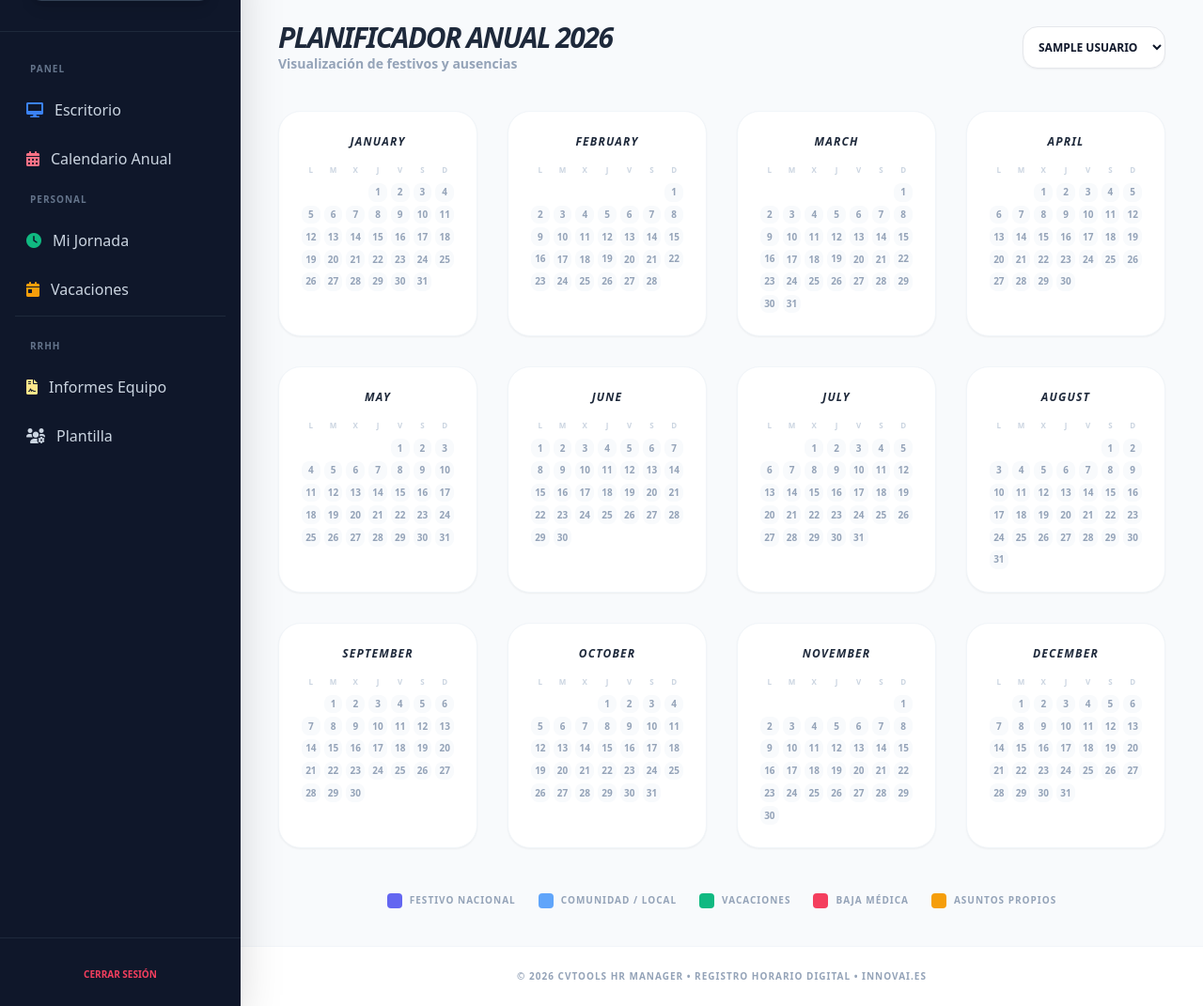
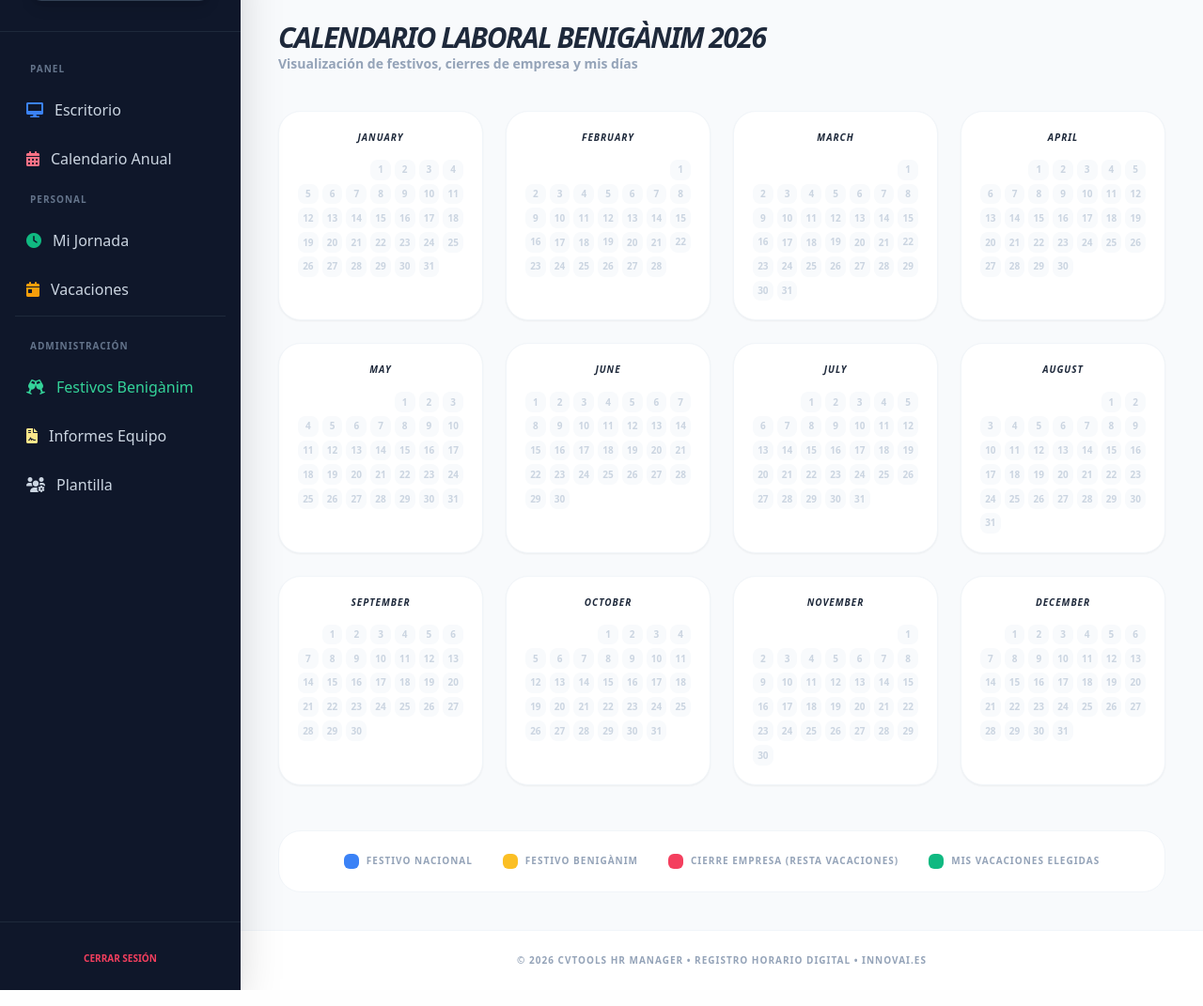
Before and after one commit to Pablo2vbng/AppRegistroHorario, a PHP site: page /index.php?p=calendario_anual in a window 1280 px wide. Shown: the part 83-1154 px from the top of the page at 94% size. Run offline with PHP 8.4, Linux system fonts and the light colour scheme; the visitor is signed in with stand-in values (Sample User, id 1); tables that the repository leaves empty or names only in its code hold one stand-in row (values such as "Sample post"); some libraries are stand-ins or nearby versions.

Commit message:
calendario anual

```diff
--- a/index.php
+++ b/index.php
@@ -1,10 +1,6 @@
 <?php
-/**
- * ARCHIVO PRINCIPAL - ENRUTADOR CVTools
- */
 require_once 'config/config.php';
 
-// 1. LÓGICA DE LOGIN
 if ($_SERVER['REQUEST_METHOD'] == 'POST' && isset($_POST['email'])) {
     $email = $_POST['email']; $pass = $_POST['password'];
     $stmt = $pdo->prepare("SELECT * FROM usuarios WHERE email = ?");
@@ -28,12 +24,10 @@ include 'views/layout_header.php';
 switch ($p) {
     case 'dashboard': include 'views/dashboard.php'; break;
     case 'empleados': if($_SESSION['rol'] == 'admin') include 'views/rrhh/empleados.php'; break;
-    case 'empleado_detalle': if($_SESSION['rol'] == 'admin') include 'views/rrhh/empleado_detalle.php'; break;
-    case 'calendario_anual': include 'views/calendario_anual.php'; break; // RUTA PARA TODOS
+    case 'gestion_festivos': if($_SESSION['rol'] == 'admin') include 'views/rrhh/festivos.php'; break; // NUEVA
+    case 'calendario_anual': include 'views/calendario_anual.php'; break;
     case 'informes_equipo': if($_SESSION['rol'] == 'admin') include 'views/rrhh/informes_equipo.php'; break;
     case 'gestion_ausencias': if($_SESSION['rol'] == 'admin') include 'views/rrhh/ausencias.php'; break;
-    case 'estadisticas': if($_SESSION['rol'] == 'admin') include 'views/rrhh/estadisticas.php'; break;
-    case 'informe_legal': if($_SESSION['rol'] == 'admin') include 'views/rrhh/informe_legal.php'; break;
     case 'jornada': include 'views/jornada.php'; break;
     case 'solicitudes': include 'views/solicitudes.php'; break;
     case 'documentos': include 'views/documentos.php'; break;
--- a/views/calendario_anual.php
+++ b/views/calendario_anual.php
@@ -2,77 +2,56 @@
 $anio = isset($_GET['anio']) ? $_GET['anio'] : date('Y');
 $userId = ($_SESSION['rol'] == 'admin' && isset($_GET['user_id'])) ? $_GET['user_id'] : $_SESSION['usuario_id'];
 
-// 1. Obtener Festivos
+// 1. Obtener Festivos y Cierres
 $stmtF = $pdo->prepare("SELECT * FROM festivos WHERE YEAR(fecha) = ?");
 $stmtF->execute([$anio]);
 $festivos = $stmtF->fetchAll(PDO::FETCH_GROUP|PDO::FETCH_UNIQUE|PDO::FETCH_ASSOC);
 
-// 2. Obtener Ausencias Aprobadas del empleado
+// 2. Obtener Ausencias del empleado
 $stmtA = $pdo->prepare("SELECT * FROM ausencias WHERE usuario_id = ? AND estado = 'aprobado' AND (YEAR(fecha_inicio) = ? OR YEAR(fecha_fin) = ?)");
 $stmtA->execute([$userId, $anio, $anio]);
 $ausencias = $stmtA->fetchAll();
-
-// 3. Obtener lista de empleados para filtro Admin
-$usuarios = $pdo->query("SELECT id, nombre FROM usuarios ORDER BY nombre ASC")->fetchAll();
 ?>
 
 <div class="max-w-7xl mx-auto">
-    <div class="flex flex-col md:flex-row justify-between items-center mb-10 gap-6">
-        <div>
-            <h1 class="text-3xl font-black text-slate-800 uppercase italic tracking-tighter">Planificador Anual <?php echo $anio; ?></h1>
-            <p class="text-slate-400 font-bold text-sm">Visualización de festivos y ausencias</p>
-        </div>
-
-        <?php if($_SESSION['rol'] == 'admin'): ?>
-        <form method="GET" class="flex gap-2">
-            <input type="hidden" name="p" value="calendario_anual">
-            <select name="user_id" onchange="this.form.submit()" class="bg-white border p-3 rounded-2xl font-bold text-xs uppercase shadow-sm">
-                <?php foreach($usuarios as $u): ?>
-                    <option value="<?php echo $u['id']; ?>" <?php echo ($userId == $u['id'])?'selected':''; ?>><?php echo $u['nombre']; ?></option>
-                <?php endforeach; ?>
-            </select>
-        </form>
-        <?php endif; ?>
+    <div class="mb-10 text-center md:text-left">
+        <h1 class="text-3xl font-black text-slate-800 uppercase italic tracking-tighter">Calendario Laboral Benigànim <?php echo $anio; ?></h1>
+        <p class="text-slate-400 font-bold text-sm">Visualización de festivos, cierres de empresa y mis días</p>
     </div>
 
-    <!-- REJILLA DE MESES -->
-    <div class="grid grid-cols-1 md:grid-cols-2 lg:grid-cols-3 xl:grid-cols-4 gap-8">
+    <div class="grid grid-cols-1 md:grid-cols-2 lg:grid-cols-4 gap-6">
         <?php for($m=1; $m<=12; $m++):
-            $nombreMes = date('F', mktime(0, 0, 0, $m, 1));
             $primerDia = date('N', strtotime("$anio-$m-01"));
             $diasMes = date('t', strtotime("$anio-$m-01"));
         ?>
-        <div class="bg-white rounded-3xl shadow-sm border border-slate-100 p-6">
-            <h3 class="text-center font-black uppercase italic text-slate-800 mb-4 tracking-widest text-xs"><?php echo $nombreMes; ?></h3>
-
-            <div class="grid grid-cols-7 gap-1 text-[8px] text-center font-black text-slate-300 mb-2 uppercase">
-                <span>L</span><span>M</span><span>X</span><span>J</span><span>V</span><span>S</span><span>D</span>
-            </div>
-
+        <div class="bg-white rounded-3xl shadow-sm border border-slate-100 p-5">
+            <h3 class="text-center font-black uppercase text-slate-800 mb-4 text-[10px] tracking-widest italic"><?php echo date('F', mktime(0,0,0,$m,1)); ?></h3>
             <div class="grid grid-cols-7 gap-1">
                 <?php for($i=1; $i<$primerDia; $i++) echo '<div></div>'; ?>
-
                 <?php for($dia=1; $dia<=$diasMes; $dia++):
                     $fechaC = sprintf("%s-%02d-%02d", $anio, $m, $dia);
+                    $clase = "bg-slate-50 text-slate-300";
+                    $label = "";
 
-                    $clase = "bg-slate-50 text-slate-400";
-                    $tooltip = "";
-
-                    // ¿Es Festivo?
+                    // LÓGICA DE COLORES
                     if(isset($festivos[$fechaC])) {
-                        $clase = ($festivos[$fechaC]['tipo'] == 'nacional') ? "bg-indigo-500 text-white" : "bg-blue-400 text-white";
-                        $tooltip = $festivos[$fechaC]['nombre'];
+                        $f = $festivos[$fechaC];
+                        if($f['descuenta_vacaciones']) {
+                            $clase = "bg-rose-500 text-white shadow-lg shadow-rose-100"; // CIERRE EMPRESA
+                            $label = $f['nombre'];
+                        } else {
+                            $clase = ($f['tipo'] == 'local') ? "bg-amber-400 text-white" : "bg-blue-500 text-white"; // FESTIVOS GRATIS
+                            $label = $f['nombre'];
+                        }
                     }
 
-                    // ¿Es Ausencia?
-                    foreach($ausencias as $a) {
-                        if($fechaC >= $a['fecha_inicio'] && $fechaC <= $a['fecha_fin']) {
-                            $clase = ($a['tipo'] == 'vacaciones') ? "bg-emerald-500 text-white" : "bg-rose-500 text-white";
-                            if($a['tipo'] == 'personal') $clase = "bg-amber-500 text-white";
+                    foreach($ausencias as $aus) {
+                        if($fechaC >= $aus['fecha_inicio'] && $fechaC <= $aus['fecha_fin']) {
+                            $clase = "bg-emerald-500 text-white shadow-lg shadow-emerald-100"; // MIS VACACIONES
                         }
                     }
                 ?>
-                    <div title="<?php echo $tooltip; ?>" class="aspect-square flex items-center justify-center rounded-lg text-[10px] font-black transition-all hover:scale-110 <?php echo $clase; ?>">
+                    <div title="<?php echo $label; ?>" class="aspect-square flex items-center justify-center rounded-lg text-[10px] font-black <?php echo $clase; ?>">
                         <?php echo $dia; ?>
                     </div>
                 <?php endfor; ?>
@@ -81,12 +60,11 @@ $usuarios = $pdo->query("SELECT id, nombre FROM usuarios ORDER BY nombre ASC")->
         <?php endfor; ?>
     </div>
 
-    <!-- LEYENDA -->
-    <div class="mt-12 flex flex-wrap justify-center gap-6 text-[10px] font-black uppercase tracking-widest text-slate-400">
-        <div class="flex items-center"><span class="w-4 h-4 bg-indigo-500 rounded mr-2"></span> Festivo Nacional</div>
-        <div class="flex items-center"><span class="w-4 h-4 bg-blue-400 rounded mr-2"></span> Comunidad / Local</div>
-        <div class="flex items-center"><span class="w-4 h-4 bg-emerald-500 rounded mr-2"></span> Vacaciones</div>
-        <div class="flex items-center"><span class="w-4 h-4 bg-rose-500 rounded mr-2"></span> Baja Médica</div>
-        <div class="flex items-center"><span class="w-4 h-4 bg-amber-500 rounded mr-2"></span> Asuntos Propios</div>
+    <!-- LEYENDA CLARA -->
+    <div class="mt-12 flex flex-wrap justify-center gap-8 text-[10px] font-black uppercase tracking-widest text-slate-400 bg-white p-6 rounded-3xl border border-slate-100">
+        <div class="flex items-center"><span class="w-4 h-4 bg-blue-500 rounded-md mr-2"></span> Festivo Nacional</div>
+        <div class="flex items-center"><span class="w-4 h-4 bg-amber-400 rounded-md mr-2"></span> Festivo Benigànim</div>
+        <div class="flex items-center"><span class="w-4 h-4 bg-rose-500 rounded-md mr-2"></span> Cierre Empresa (Resta Vacaciones)</div>
+        <div class="flex items-center"><span class="w-4 h-4 bg-emerald-500 rounded-md mr-2"></span> Mis Vacaciones Elegidas</div>
     </div>
 </div>
--- a/views/layout_header.php
+++ b/views/layout_header.php
@@ -14,13 +14,11 @@
 </head>
 <body class="bg-slate-50 font-sans text-slate-900 min-h-screen">
 
-<!-- BARRA MÓVIL -->
 <div class="md:hidden bg-slate-900 text-white p-4 flex justify-between items-center sticky top-0 z-50">
     <img src="assets/img/logoCvTools.jpg" alt="Logo" class="h-8 rounded">
     <button onclick="document.getElementById('mobile-drawer').classList.toggle('-translate-x-full')" class="text-2xl p-2"><i class="fas fa-bars"></i></button>
 </div>
 
-<!-- DRAWER MÓVIL -->
 <div id="mobile-drawer" class="fixed inset-y-0 left-0 w-72 bg-slate-900 text-white z-[60] transform -translate-x-full shadow-2xl md:hidden">
     <nav class="p-6 space-y-4 font-bold text-xs uppercase tracking-widest">
         <a href="index.php?p=dashboard" class="block p-3 hover:bg-slate-800 rounded-xl">Escritorio</a>
@@ -29,7 +27,6 @@
 </div>
 
 <div class="flex">
-    <!-- SIDEBAR PC -->
     <aside class="hidden md:flex flex-col w-64 bg-slate-900 text-slate-300 min-h-screen sticky top-0 shadow-2xl flex-shrink-0">
         <div class="p-8 border-b border-slate-800">
             <img src="assets/img/logoCvTools.jpg" alt="Logo" class="w-full rounded-xl shadow-lg border border-slate-700">
@@ -44,7 +41,8 @@
             <a href="index.php?p=solicitudes" class="flex items-center p-3 rounded-xl hover:bg-slate-800 transition"><i class="fas fa-calendar-day mr-3 text-amber-500"></i> Vacaciones</a>
 
             <?php if($_SESSION['rol'] == 'admin'): ?>
-            <p class="px-4 py-2 text-[10px] font-black text-slate-500 uppercase tracking-widest mt-6 pt-6 border-t border-slate-800">RRHH</p>
+            <p class="px-4 py-2 text-[10px] font-black text-slate-500 uppercase tracking-widest mt-6 pt-6 border-t border-slate-800">Administración</p>
+            <a href="index.php?p=gestion_festivos" class="flex items-center p-3 rounded-xl hover:bg-slate-800 transition text-emerald-400"><i class="fas fa-glass-cheers mr-3"></i> Festivos Benigànim</a>
             <a href="index.php?p=informes_equipo" class="flex items-center p-3 rounded-xl hover:bg-slate-800 transition"><i class="fas fa-file-contract mr-3 text-amber-200"></i> Informes Equipo</a>
             <a href="index.php?p=empleados" class="flex items-center p-3 rounded-xl hover:bg-slate-800 transition"><i class="fas fa-users-cog mr-3"></i> Plantilla</a>
             <?php endif; ?>
```
Also changed, not shown: api/empleados_crear.php (+13 -3 lines), views/dashboard.php (+53 -69 lines), views/rrhh/festivos.php (added, +74 -0 lines).
